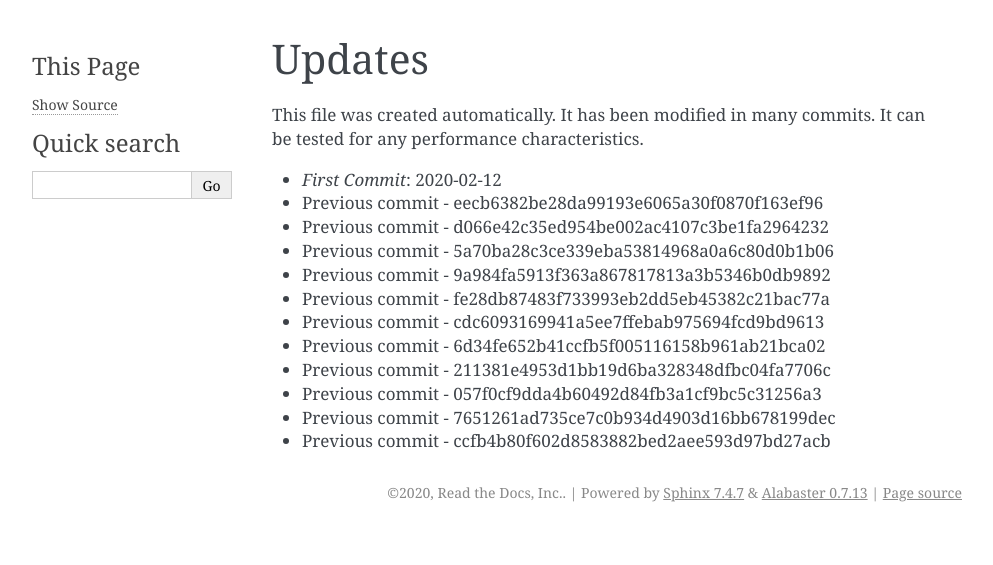
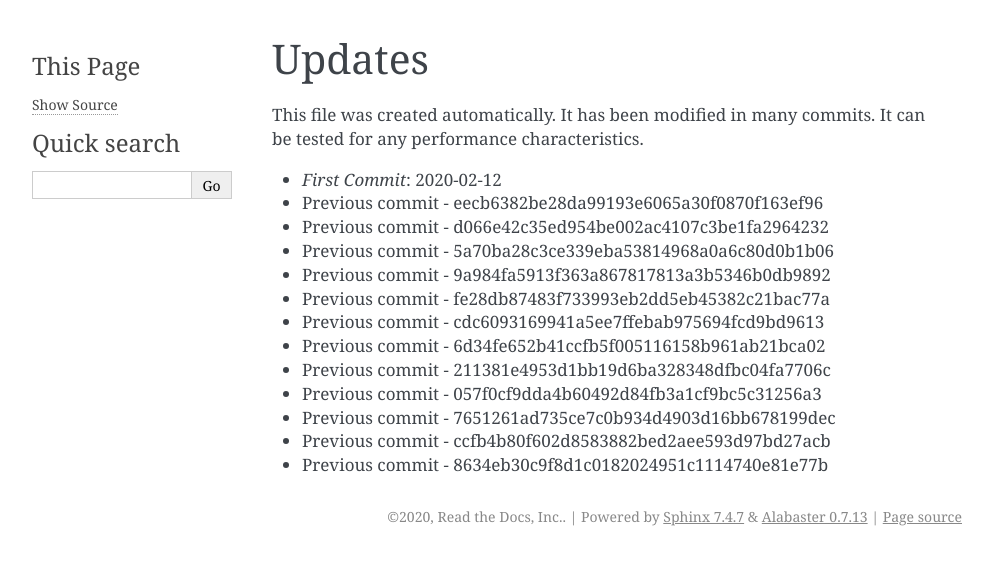
Before and after one commit to readthedocs/rtd-git-stresstest, a Sphinx documentation site: the page built from docs/updates.rst, in a window 1280 px wide. Shown: the top 565 px of the page, without its empty margins (148-1141 px from the left). Built offline with Sphinx 7.4.7, drawn with Linux system fonts in a browser that asks for light colours.

Commit message:
Generating commit from previous: 8634eb30c9f8d1c0182024951c1114740e81e77b

```diff
--- a/docs/updates.rst
+++ b/docs/updates.rst
@@ -17,3 +17,4 @@ It can be tested for any performance characteristics.
 * Previous commit - 057f0cf9dda4b60492d84fb3a1cf9bc5c31256a3
 * Previous commit - 7651261ad735ce7c0b934d4903d16bb678199dec
 * Previous commit - ccfb4b80f602d8583882bed2aee593d97bd27acb
+* Previous commit - 8634eb30c9f8d1c0182024951c1114740e81e77b
```
